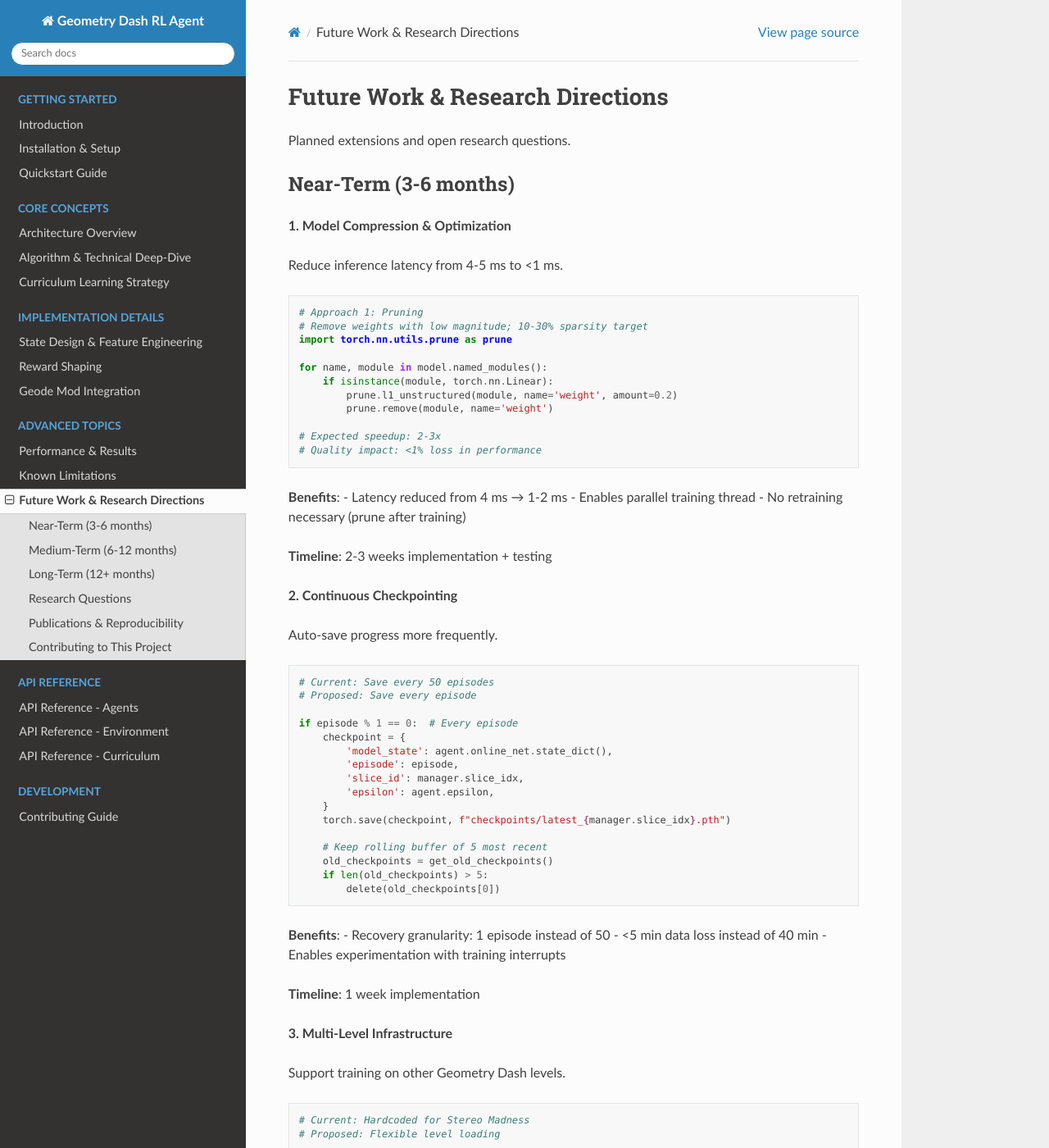
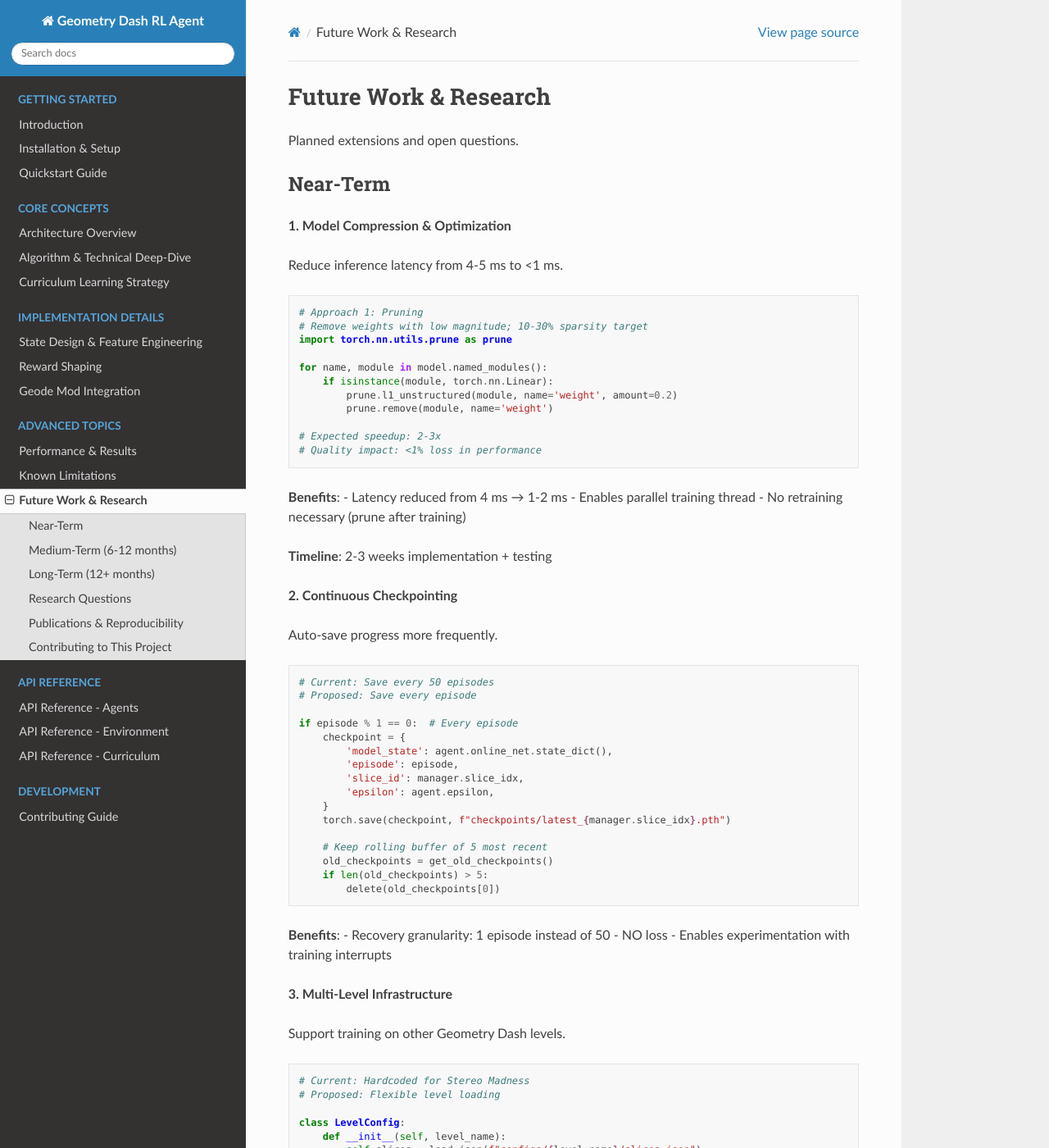
Before and after one commit to mouradboutrid/geometry_dash_RL, a Sphinx documentation site: the page built from docs/future_work.rst, in a window 1280 px wide and 1400 px high. Shown: the whole window at 82% size. Built offline with Sphinx 7.4.7 and the Read the Docs theme 3.1.0, drawn with Linux system fonts in a browser that asks for light colours; pages that are not in the unit, such as notebooks, are missing from menus.

Commit message:
Update future_work.rst

```diff
--- a/docs/future_work.rst
+++ b/docs/future_work.rst
@@ -1,9 +1,9 @@
-Future Work & Research Directions
+Future Work & Research
 ==================================
 
-Planned extensions and open research questions.
+Planned extensions and open questions.
 
-Near-Term (3-6 months)
+Near-Term
 ----------------------
 
 **1. Model Compression & Optimization**
@@ -56,10 +56,8 @@ Auto-save progress more frequently.
 
 **Benefits**:
 - Recovery granularity: 1 episode instead of 50
-- <5 min data loss instead of 40 min
+- NO loss
 - Enables experimentation with training interrupts
-
-**Timeline**: 1 week implementation
 
 **3. Multi-Level Infrastructure**
 
```
